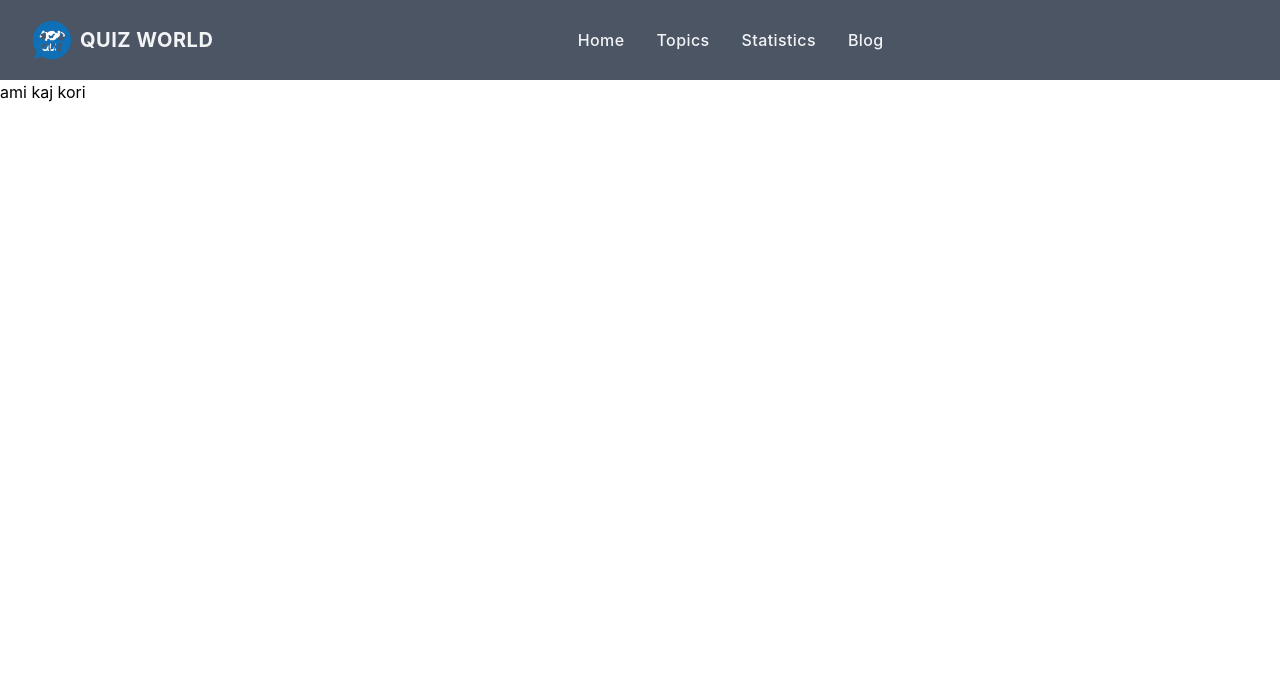
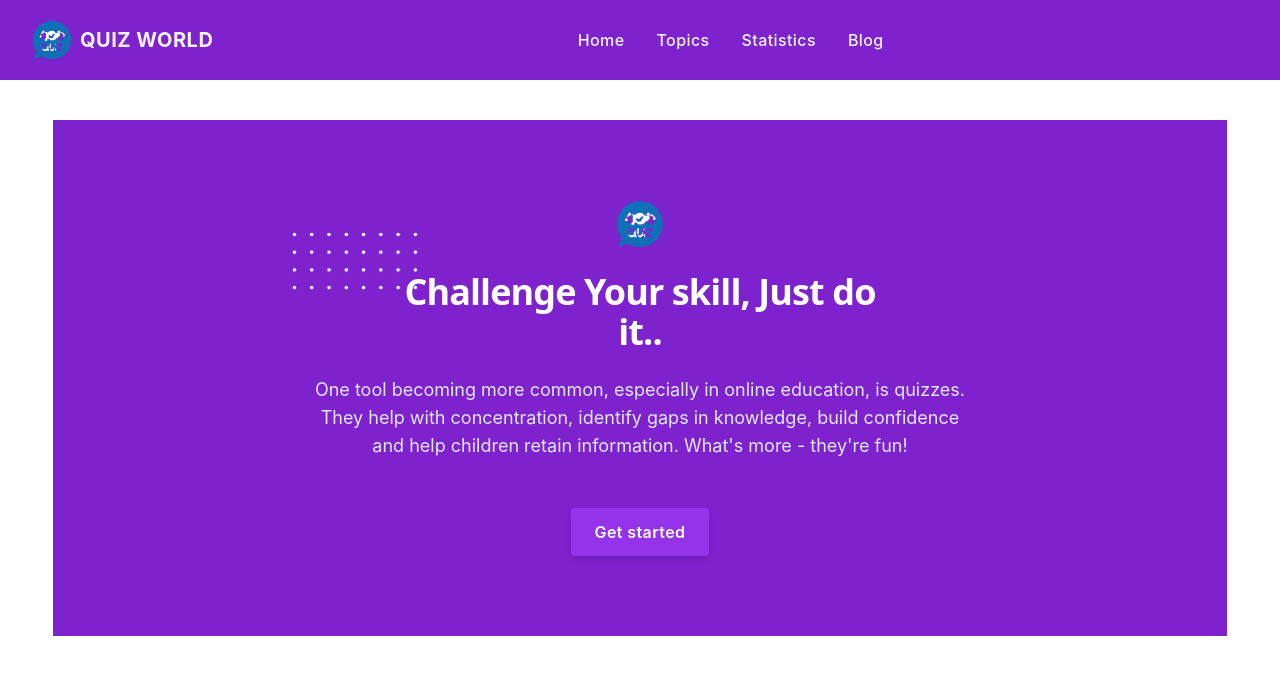
Before and after one commit to junnunprodhan/Quiz-world, a React (Create React App) app: page / in a window 1280 px wide. Shown: the top 674 px of the page. Built offline with nearby package versions, Linux system fonts and the light colour scheme.

Commit message:
Header added

```diff
--- /dev/null
+++ b/src/components/Header/Header.jsx
@@ -0,0 +1,65 @@
+import React from 'react';
+import logo from '../../asset/logo.png'
+
+const Header = () => {
+    return (
+        <div className="bg-purple-700 w-11/12 mx-auto">
+      <div className="px-4 py-16 mx-auto sm:max-w-xl md:max-w-full lg:max-w-screen-xl md:px-24 lg:px-8 lg:py-20">
+        <div className="max-w-xl sm:mx-auto lg:max-w-2xl">
+          <div className="flex flex-col mb-16 sm:text-center sm:mb-0">
+            <a href="/" className="mb-6 sm:mx-auto">
+              <div className="flex items-center justify-center w-12 h-12 rounded-full bg-teal-accent-400">
+
+
+                <img src={logo} alt="" />
+              </div>
+            </a>
+            <div className="max-w-xl mb-10 md:mx-auto sm:text-center lg:max-w-2xl md:mb-12">
+              <h2 className="max-w-lg mb-6 font-sans text-3xl font-bold leading-none tracking-tight text-white sm:text-4xl md:mx-auto">
+                <span className="relative inline-block">
+                  <svg
+                    viewBox="0 0 52 24"
+                    fill="currentColor"
+                    className="absolute top-0 left-0 z-0 hidden w-32 -mt-8 -ml-20 text-deep-purple-accent-100 lg:w-32 lg:-ml-28 lg:-mt-10 sm:block"
+                  >
+                    <defs>
+                      <pattern
+                        id="700c93bf-0068-4e32-aafe-ef5b6a647708"
+                        x="0"
+                        y="0"
+                        width=".135"
+                        height=".30"
+                      >
+                        <circle cx="1" cy="1" r=".7" />
+                      </pattern>
+                    </defs>
+                    <rect
+                      fill="url(#700c93bf-0068-4e32-aafe-ef5b6a647708)"
+                      width="52"
+                      height="24"
+                    />
+                  </svg>
+                  <span className="relative">Challenge</span>
+                </span>{' '}
+                Your skill, Just do it..
+              </h2>
+              <p className="text-base text-indigo-100 md:text-lg">
+              One tool becoming more common, especially in online education, is quizzes. They help with concentration, identify gaps in knowledge, build confidence and help children retain information. What's more - they're fun!
+              </p>
+            </div>
+            <div>
+              <a
+                href="/topics"
+                className="inline-flex items-center justify-center h-12 px-6 font-semibold tracking-wide text-white bg-purple-600 transition duration-200 rounded shadow-md hover:text-deep-purple-900 bg-teal-accent-400 hover:bg-deep-purple-accent-100 focus:shadow-outline focus:outline-none"
+              >
+                Get started
+              </a>
+            </div>
+          </div>
+        </div>
+      </div>
+    </div>
+    );
+};
+
+export default Header;
--- a/src/components/Home/Home.jsx
+++ b/src/components/Home/Home.jsx
@@ -1,9 +1,10 @@
 import React from 'react';
+import Header from '../Header/Header';
 
 const Home = () => {
     return (
         <div>
-           <h1>ami kaj kori</h1>
+           <Header></Header>
         </div>
     );
 };
--- a/src/components/Nav/Nav.jsx
+++ b/src/components/Nav/Nav.jsx
@@ -3,7 +3,7 @@ import logo from '../../asset/logo.png'
 const Nav = () => {
     const [isMenuOpen, setIsMenuOpen] = useState(false);
     return (
-<div className="bg-gray-600">
+<div className="bg-purple-700 mb-10">
       <div className="px-4 py-5 mx-auto sm:max-w-xl md:max-w-full lg:max-w-screen-xl md:px-24 lg:px-8">
         <div className="relative flex items-center justify-between">
           <a
@@ -71,7 +71,7 @@ const Nav = () => {
               className="p-2 -mr-1 transition duration-200 rounded focus:outline-none focus:shadow-outline"
               onClick={() => setIsMenuOpen(true)}
             >
-              <svg className="w-5 text-blue-600" viewBox="0 0 24 24">
+              <svg className="w-5 text-white" viewBox="0 0 24 24">
                 <path
                   fill="currentColor"
                   d="M23,13H1c-0.6,0-1-0.4-1-1s0.4-1,1-1h22c0.6,0,1,0.4,1,1S23.6,13,23,13z"
```
